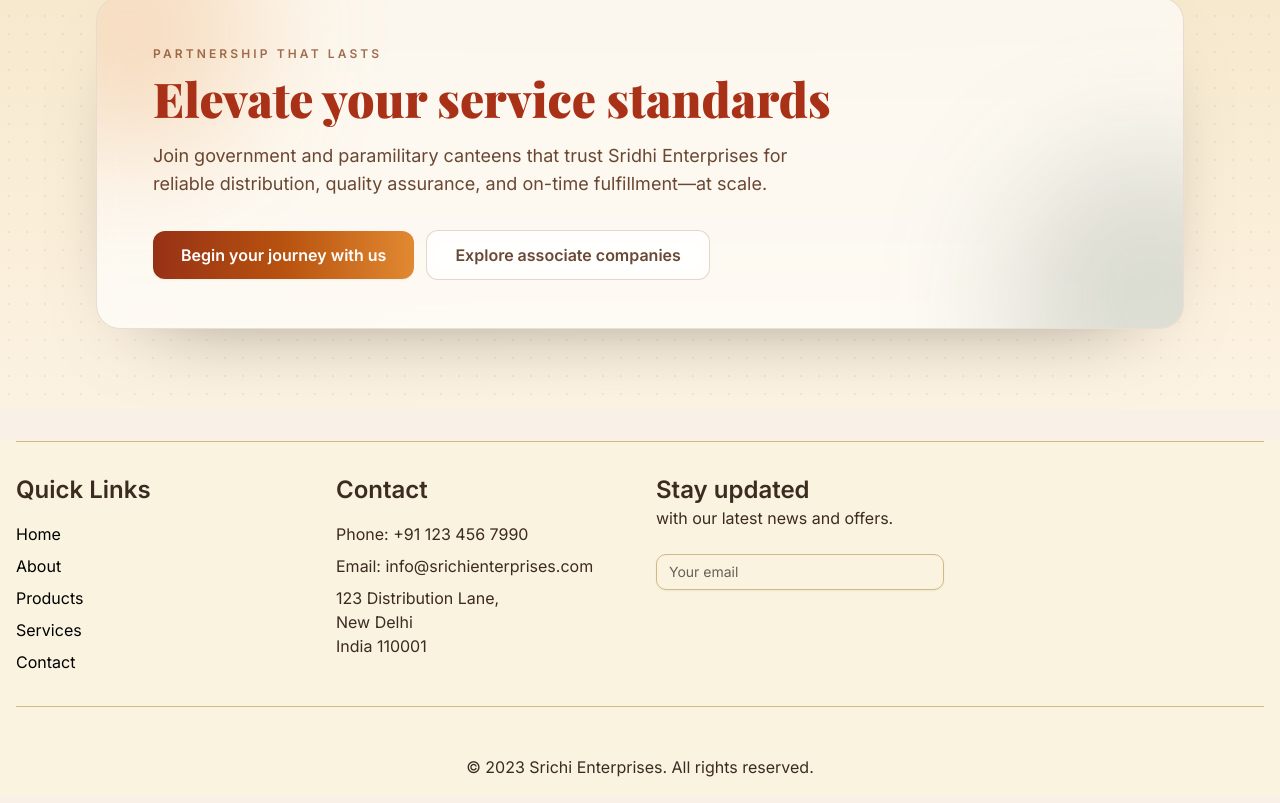
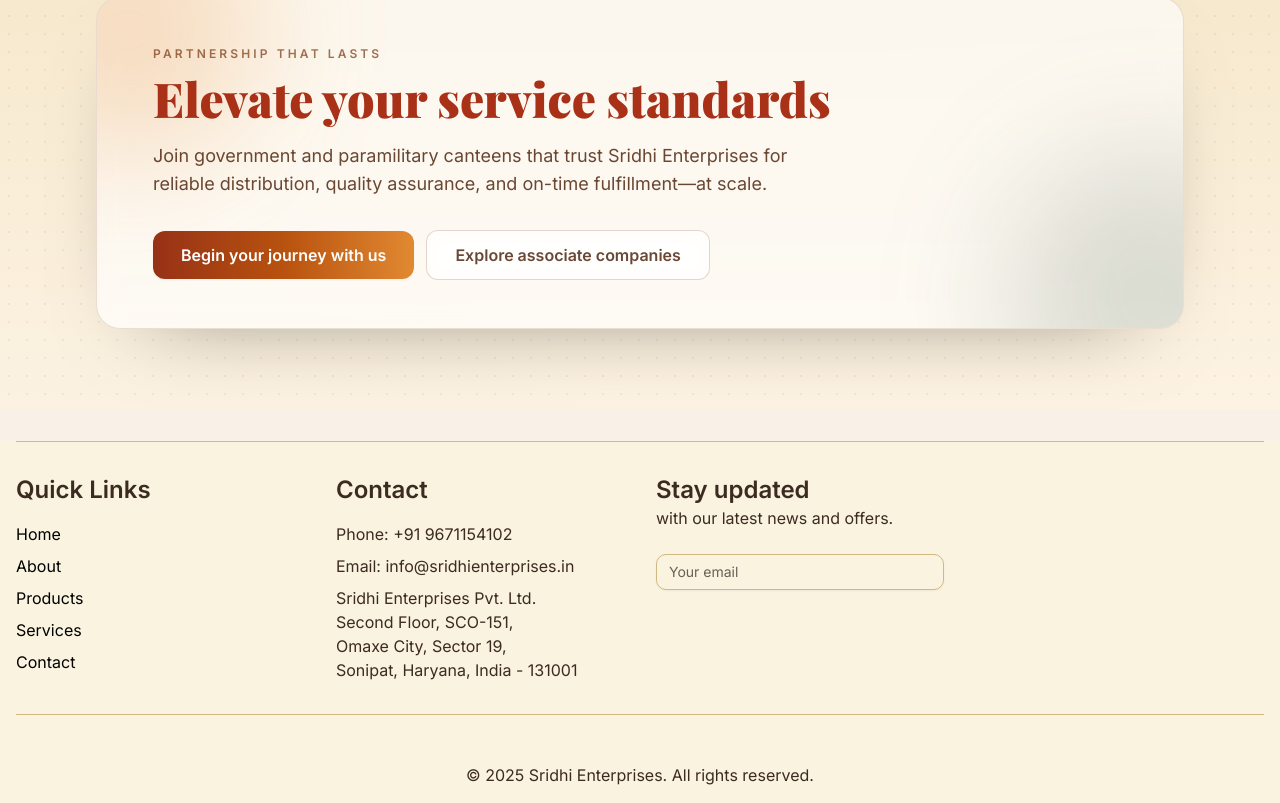
Before and after one commit to shantanusoam/sridhienterprise, a Next.js app: page / in a window 1280 px wide. Shown: the part 6393-7196 px from the top of the page. Built offline with nearby package versions, Linux system fonts and the light colour scheme.

Commit message:
Update footer contact information and enhance task documentation: corrected company name, phone number, and address in Footer component, and added a new task for updating footer contact info in tasks.md.

```diff
--- a/components/Footer.tsx
+++ b/components/Footer.tsx
@@ -2,7 +2,6 @@
 
 import Link from "next/link";
 import { Input } from "@/components/ui/input";
-import Image from "next/image";
 
 const Footer = () => {
   return (
@@ -35,9 +34,9 @@
           <div>
             <h3 className="text-2xl font-semibold mb-4">Contact</h3>
             <div className="space-y-2">
-              <p>Phone: +91 123 456 7990</p>
-              <p>Email: info@srichienterprises.com</p>
-              <p>123 Distribution Lane,<br />New Delhi<br />India 110001</p>
+              <p>Phone: +91 9671154102</p>
+              <p>Email: info@sridhienterprises.in</p>
+              <p>Sridhi Enterprises Pvt. Ltd.<br />Second Floor, SCO-151,<br />Omaxe City, Sector 19,<br />Sonipat, Haryana, India - 131001</p>
             </div>
           </div>
 
@@ -110,7 +109,7 @@
 
         {/* Copyright section */}
         <div className="py-4 text-center">
-          <p>&copy; 2023 Srichi Enterprises. All rights reserved.</p>
+          <p>&copy; {new Date().getFullYear()} Sridhi Enterprises. All rights reserved.</p>
         </div>
       </div>
     </footer>
```
Also changed, not shown: archon/tasks.md (+1 -0 lines).
